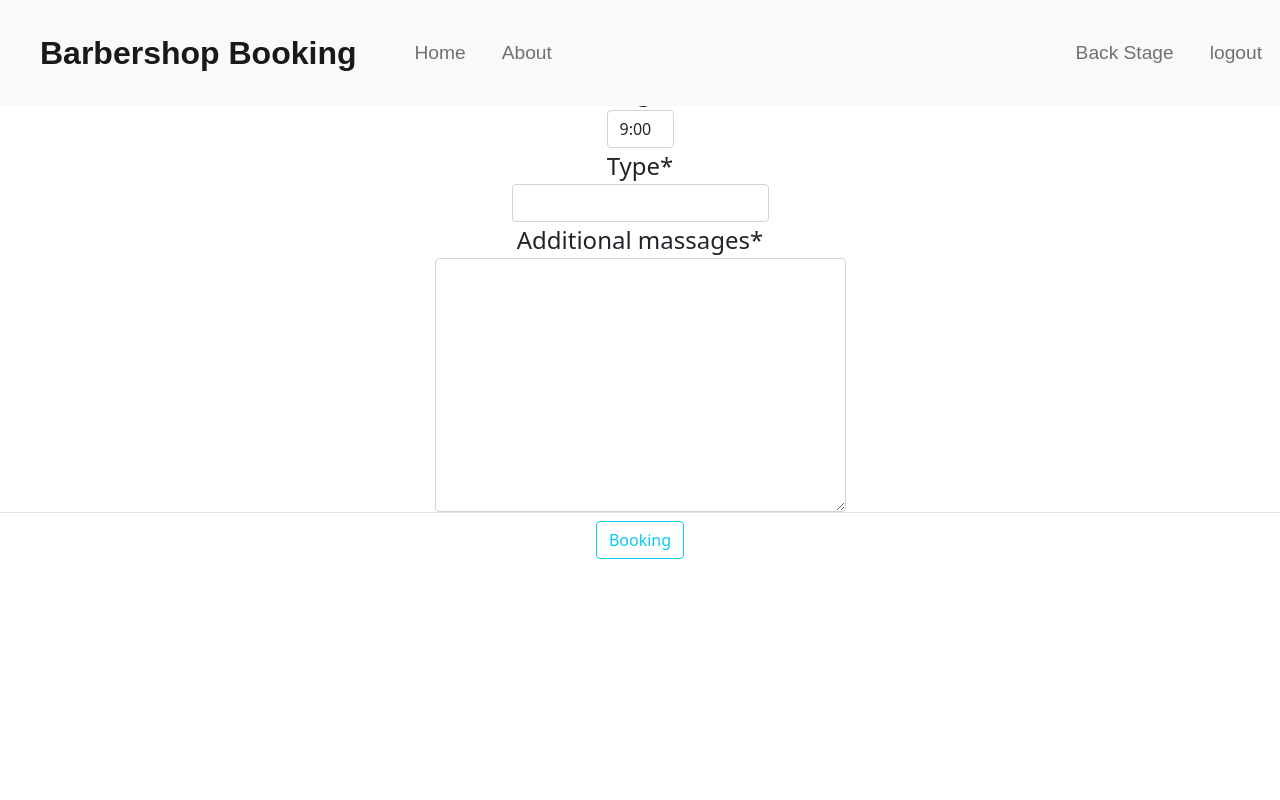
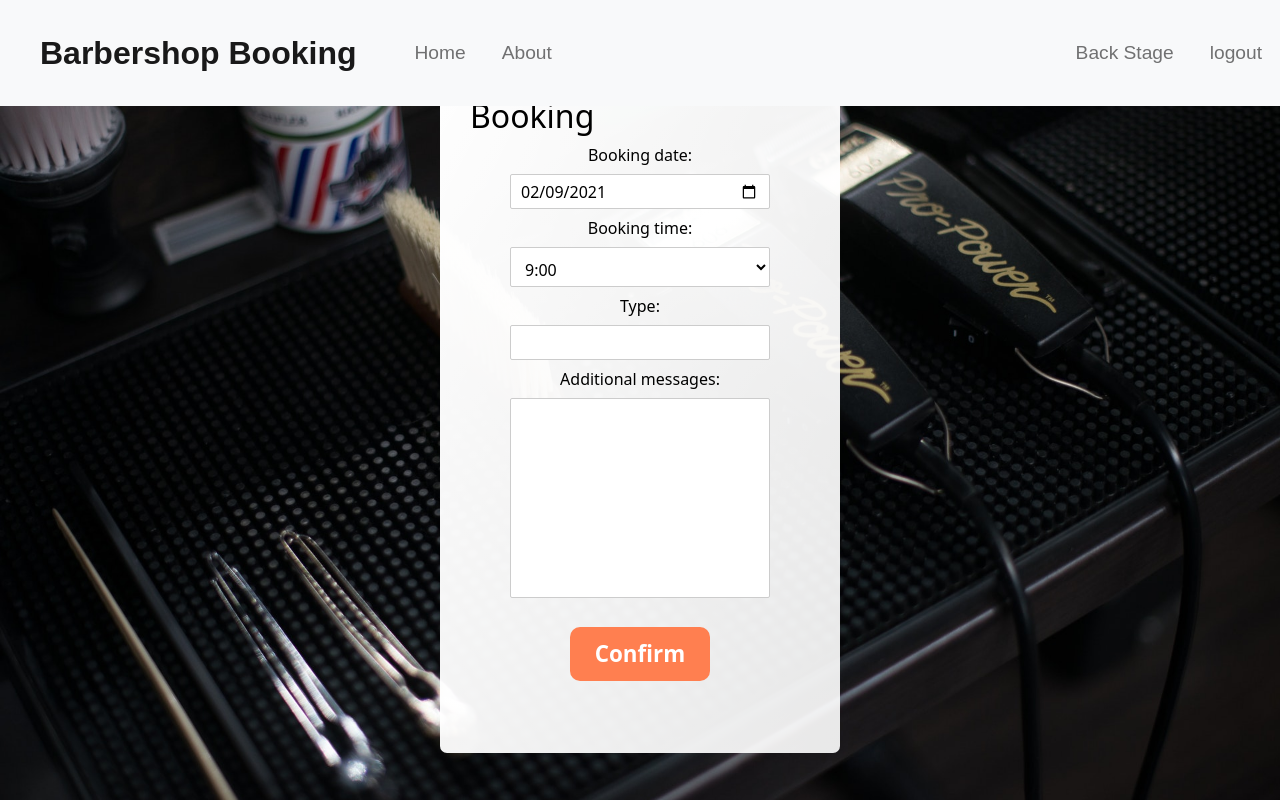
Before and after one commit to BuddyLich/django_practices, a Django app: page /booking/new/ in a window 1280 px wide. Run offline with Django 3.2, Linux system fonts and the light colour scheme; the visitor is signed in with stand-in values (Sample User, id 1); some libraries are stand-ins or nearby versions; some web fonts are replaced.

Commit message:
complete the booking form design

```diff
--- a/barber_shop_booking_system/booking/forms.py
+++ b/barber_shop_booking_system/booking/forms.py
@@ -8,6 +8,16 @@ class DateInput(forms.DateInput):
 
 
 class BookingForm(forms.ModelForm):
+    def __init__(self, *args, **kwargs):
+        super(BookingForm, self).__init__(*args, **kwargs)
+
+        self.fields['booking_date'].widget.attrs['class'] = "booking-input date-input"
+        self.fields['booking_time'].widget.attrs['class'] = "booking-input selection-input"
+        self.fields['type'].widget.attrs['class'] = "booking-input"
+
+        self.fields['additional_messages'].widget.attrs['cols'] = "25"
+        self.fields['additional_messages'].widget.attrs['rows'] = "40"
+        self.fields['additional_messages'].widget.attrs['class'] = "booking-input textarea-input"
 
     class Meta:
         TIME_CHOICE = [
@@ -33,7 +43,7 @@ class BookingForm(forms.ModelForm):
         ]
 
         model = Booking
-        fields = ['booking_date', 'booking_time',  'type', 'additional_massages']
+        fields = ['booking_date', 'booking_time',  'type', 'additional_messages']
 
         widgets = {
             'booking_date': DateInput,
--- a/barber_shop_booking_system/booking/models.py
+++ b/barber_shop_booking_system/booking/models.py
@@ -16,7 +16,7 @@ class Booking(models.Model):
     booking_time = models.CharField(max_length=12, default='')
 
     type = models.CharField(max_length=32, default='')
-    additional_massages = models.TextField(max_length=256, default="")
+    additional_messages = models.TextField(max_length=256, default="")
     is_online_booking = models.BooleanField(default=False)
 
     status = models.CharField(max_length=12, default='pending')
--- a/barber_shop_booking_system/booking/static/booking/css/booking.css
+++ b/barber_shop_booking_system/booking/static/booking/css/booking.css
@@ -49,7 +49,7 @@
 }
 
 .confirm-btn:hover {
-  background-color: #DC143C;
+  background-color: #e96745;
   border-radius: 10px;
 }
 
@@ -70,3 +70,35 @@
   background-color: #FF7F50;
   border-radius: 10px;
 }
+
+/* booking detail update */
+
+.booking-input {
+  margin: 7px;
+  width: 260px;
+  height: 35px;
+  max-width: 200x;
+  min-width: 50px;
+  border-radius: 2px;
+  padding: 10px;
+  border: 1px solid #ccc;
+}
+
+.booking-input:focus {
+  outline: none;
+  box-shadow: 0 0 0 2pt #FF7F50;
+}
+
+.date-input {
+  border: 1px solid #ccc;
+}
+
+.selection-input {
+  height: 40px;
+  background-color: white;
+}
+
+.textarea-input {
+  height: 200px;
+  resize: none;
+}
--- a/barber_shop_booking_system/booking/templates/booking/back_stage_bookings.html
+++ b/barber_shop_booking_system/booking/templates/booking/back_stage_bookings.html
@@ -19,7 +19,7 @@
                     <p>Date: {{ booking.booking_date }}</p>
                     <p>Time: {{ booking.booking_time }}</p>
                     <p>Type: {{ booking.type }}</p>
-                    <p>Additional Messages: {{ booking.additional_massages }}</p>
+                    <p>Additional Messages: {{ booking.additional_messages }}</p>
                     <a href="{% url 'booking_detail' booking.pk %}">Detail</a>
             {% endfor %}
         </div>
--- a/barber_shop_booking_system/booking/templates/booking/booking_detail.html
+++ b/barber_shop_booking_system/booking/templates/booking/booking_detail.html
@@ -20,7 +20,7 @@
             <p class="info_p">{{ object.status }}</p>
         </li>
         <h4>Additional Message:</h4>
-            <p>{{ object.additional_massages }}</p>
+            <p>{{ object.additional_messages }}</p>
 
     {% if user == object.customer.user %}
         {% if object.status == 'pending' %}
--- a/barber_shop_booking_system/booking/templates/booking/booking_form.html
+++ b/barber_shop_booking_system/booking/templates/booking/booking_form.html
@@ -1,17 +1,30 @@
 {% extends "booking/base.html" %}
-{% load crispy_forms_tags %}
 {% block content %}
-    <div>
+
+<div class="crud-content booking-detail">
+    <div class="booking-content">
+        <h2>Booking</h2>
         <form method="POST">
             {% csrf_token %}
             <fieldset class="form-group">
-                <legend class="border-bottom mb-r">
-                    {{ form|crispy }}
-                </legend>
+            {{ form }}
             </fieldset>
-            <div class="form-group">
-                <button class="btn btn-outline-info" type="submit">Booking</button>
-            </div>
+        <div class="form-group">
+            <button class="login-btn" type="submit">Confirm</button>
+        </div>
         </form>
+        {% if messages %}
+            {% for message in messages %}
+                 <div class="alert
+                     {% if message.tags == 'error' %}
+                        alert-danger
+                     {% else %}
+                        alert-{{ message.tags }}
+                     {% endif %}">
+                         {{ message|safe }}
+                 </div>
+            {% endfor %}
+        {% endif %}
     </div>
+</div>
 {% endblock %}
--- a/barber_shop_booking_system/booking/templates/booking/my_bookings.html
+++ b/barber_shop_booking_system/booking/templates/booking/my_bookings.html
@@ -16,7 +16,7 @@
                     <p>Date: {{ booking.booking_date }}</p>
                     <p>Time: {{ booking.booking_time }}</p>
                     <p>Type: {{ booking.type }}</p>
-                    <p>Additional Messages: {{ booking.additional_massages }}</p>
+                    <p>Additional Messages: {{ booking.additional_messages }}</p>
                     <a href="{% url 'booking_detail' booking.pk %}">Detail</a>
             {% endfor %}
         </div>
--- a/barber_shop_booking_system/users/forms.py
+++ b/barber_shop_booking_system/users/forms.py
@@ -44,7 +44,7 @@ class CustomerRegisterForm(forms.ModelForm):
 
 
 class UserUpdateForm(forms.ModelForm):
-    username = forms.CharField(widget=forms.TextInput(attrs={'class': 'login-input'}))
+    username = forms.CharField(widget=forms.TextInput(attrs={'class': 'booking-input selection-input'}))
 
     class Meta:
         model = User
@@ -52,7 +52,7 @@ class UserUpdateForm(forms.ModelForm):
 
 
 class CustomerUpdateForm(forms.ModelForm):
-    mobile_number = forms.CharField(widget=forms.TextInput(attrs={'class': 'login-input'}))
+    mobile_number = forms.CharField(widget=forms.TextInput(attrs={'class': 'booking-input'}))
 
     class Meta:
         model = CustomerInfo
```
